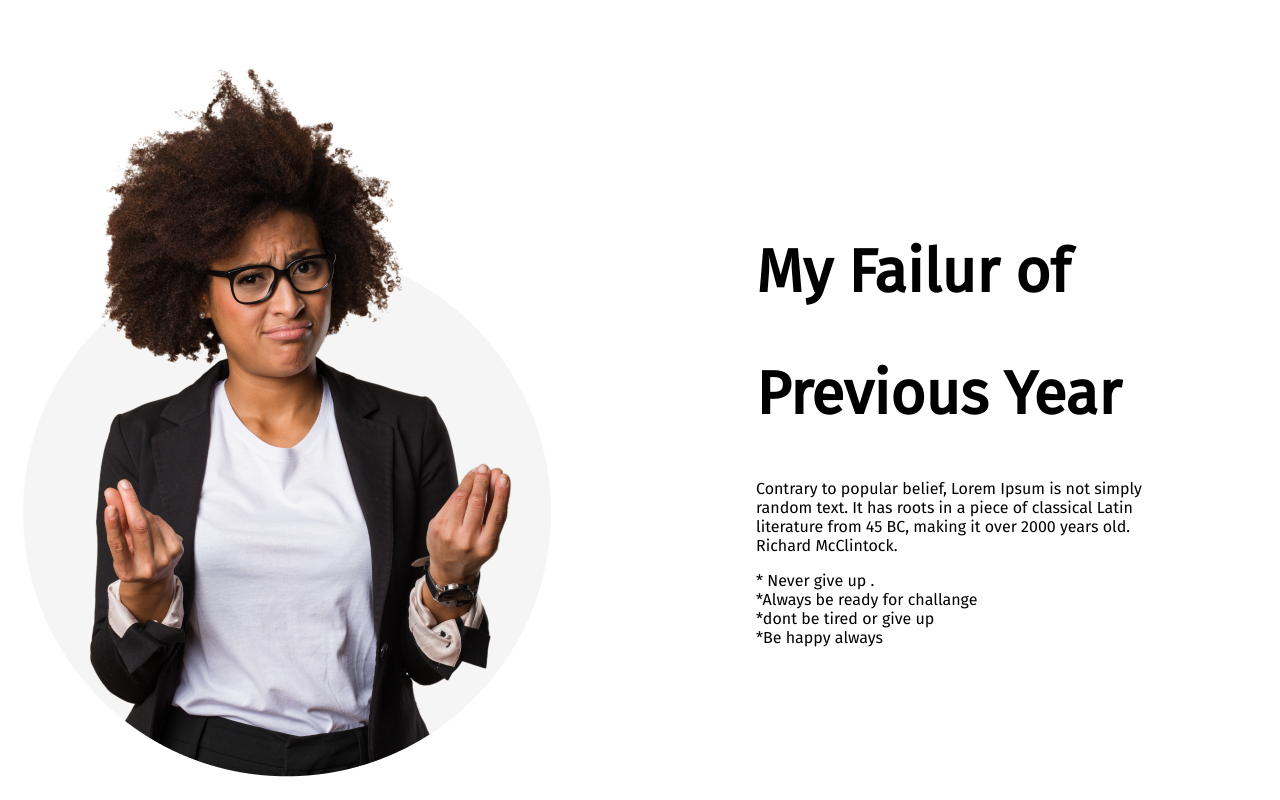
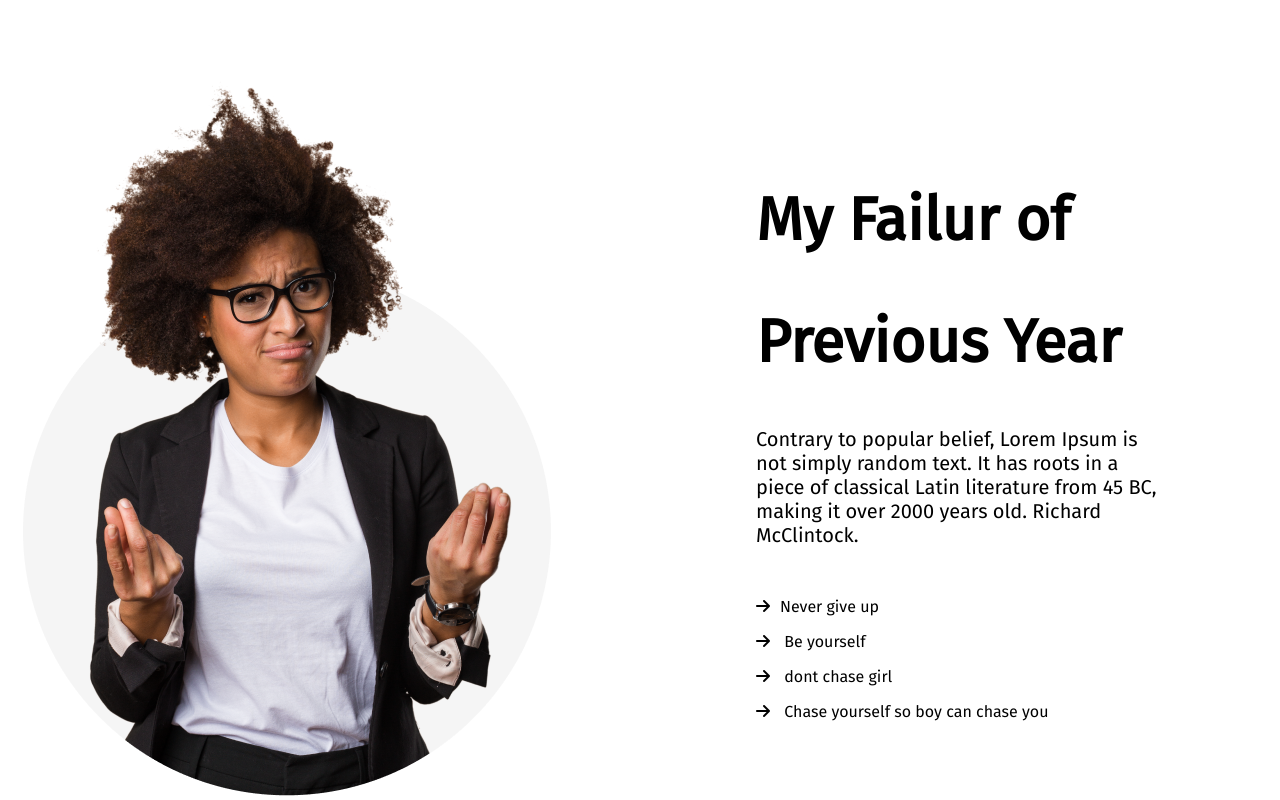
Before and after one commit to baruasb/New-new-year, a plain HTML site: page index.html in a window 1280 px wide. Shown: the part 858-1658 px from the top of the page. Drawn offline with Linux system fonts and the light colour scheme.

Commit message:
some html-css updated

```diff
--- a/index.html
+++ b/index.html
@@ -15,7 +15,7 @@
 
     <!--font awsome icon-->
 
-    <link rel="stylesheet" href="https://kit.fontawesome.com/cd4b17b13f.css" crossorigin="anonymous">
+    <script src="https://kit.fontawesome.com/cd4b17b13f.js" crossorigin="anonymous"></script>
 
 
     <link rel="stylesheet" href="style.css">
@@ -60,29 +60,21 @@
             <h1>Previous Year</h1>
          </div>
 
-            <p class="advise-description">
+         <div class="advise-description">
+            <p>
                 Contrary to popular belief, Lorem Ipsum is not simply random text. It has roots in a piece of classical Latin literature from 45 BC, making it over 2000 years old. Richard McClintock.
             </p>
+         </div>
 
-            <div class="some-advise">
+         <div class="some-advise">
 
-                <span>
-                   * Never give up .
-                </span>
+            <p><i class="fa-solid fa-arrow-right font"></i>Never give up</p>
+            <p><i class="fa-solid fa-arrow-right font"></i> Be yourself</p>
+            <p><i class="fa-solid fa-arrow-right font"></i> dont chase girl</p>
+            <p><i class="fa-solid fa-arrow-right font"></i> Chase yourself so boy can chase you </p>
 
-                <span>
-                    *Always be ready for challange
-                </span>
 
-                <span>
-                    *dont be tired or give up
-                </span>
-
-                <span>
-                    *Be happy always
-                </span>
-        </div>
-
+         </div>
 
 
         </div>
--- a/style.css
+++ b/style.css
@@ -31,6 +31,7 @@ body{
 .header-description{
    font-size: 16px;
    font-weight: 400;
+   width: 400px;
 
 }
 
@@ -68,14 +69,23 @@ body{
    align-items: center;
 }
 
+
+
 .advise-description{
 
     width: 416px;
+    font-weight: 400;
+    font-size: 20px;
 }
+
 
 .some-advise{
 
-display: flex;
-flex-direction: column;
+    margin-top: 50px;
+    width: 349px;
+}
 
+.font{
+
+    margin-right: 10px;
 }
```
